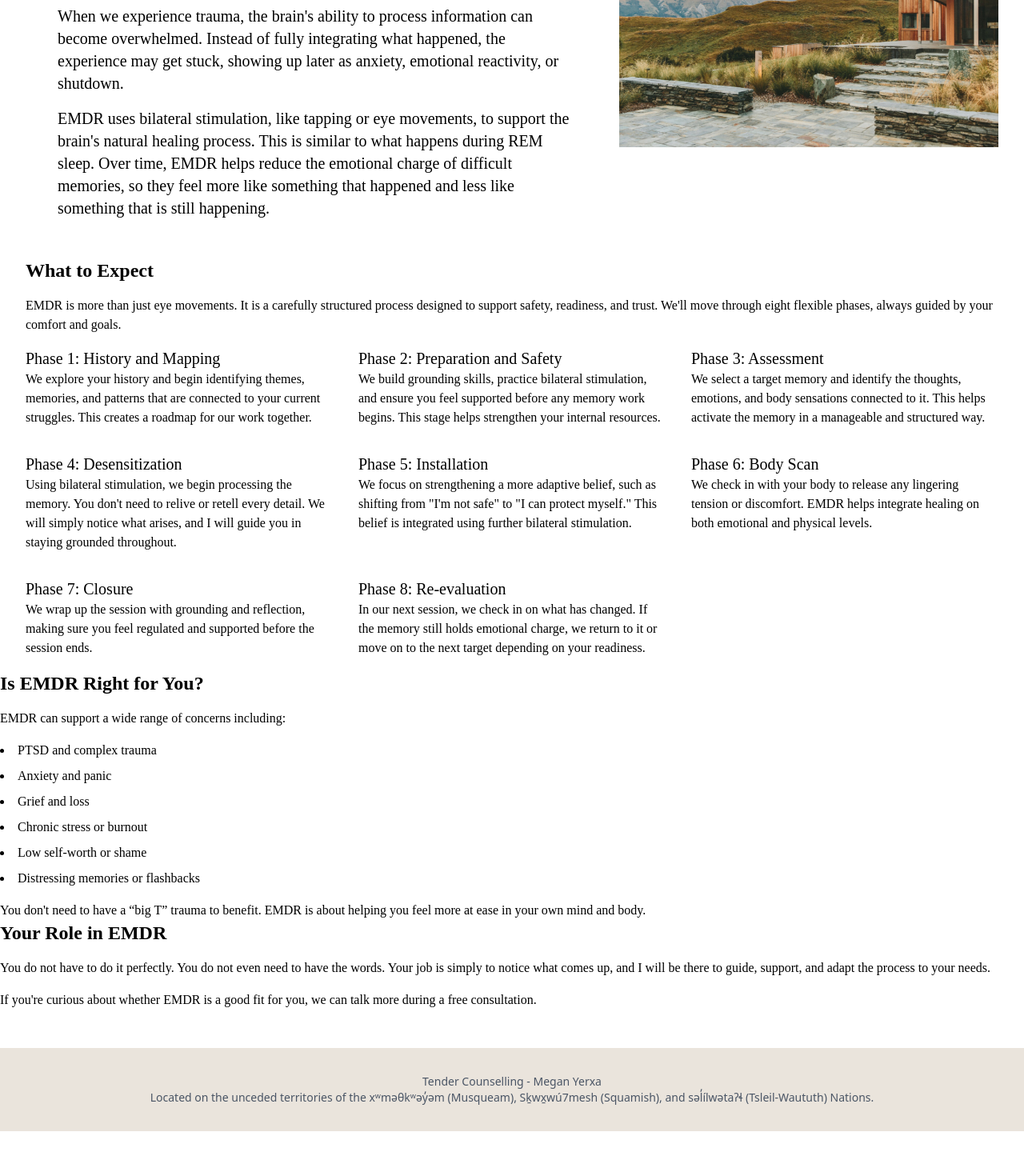
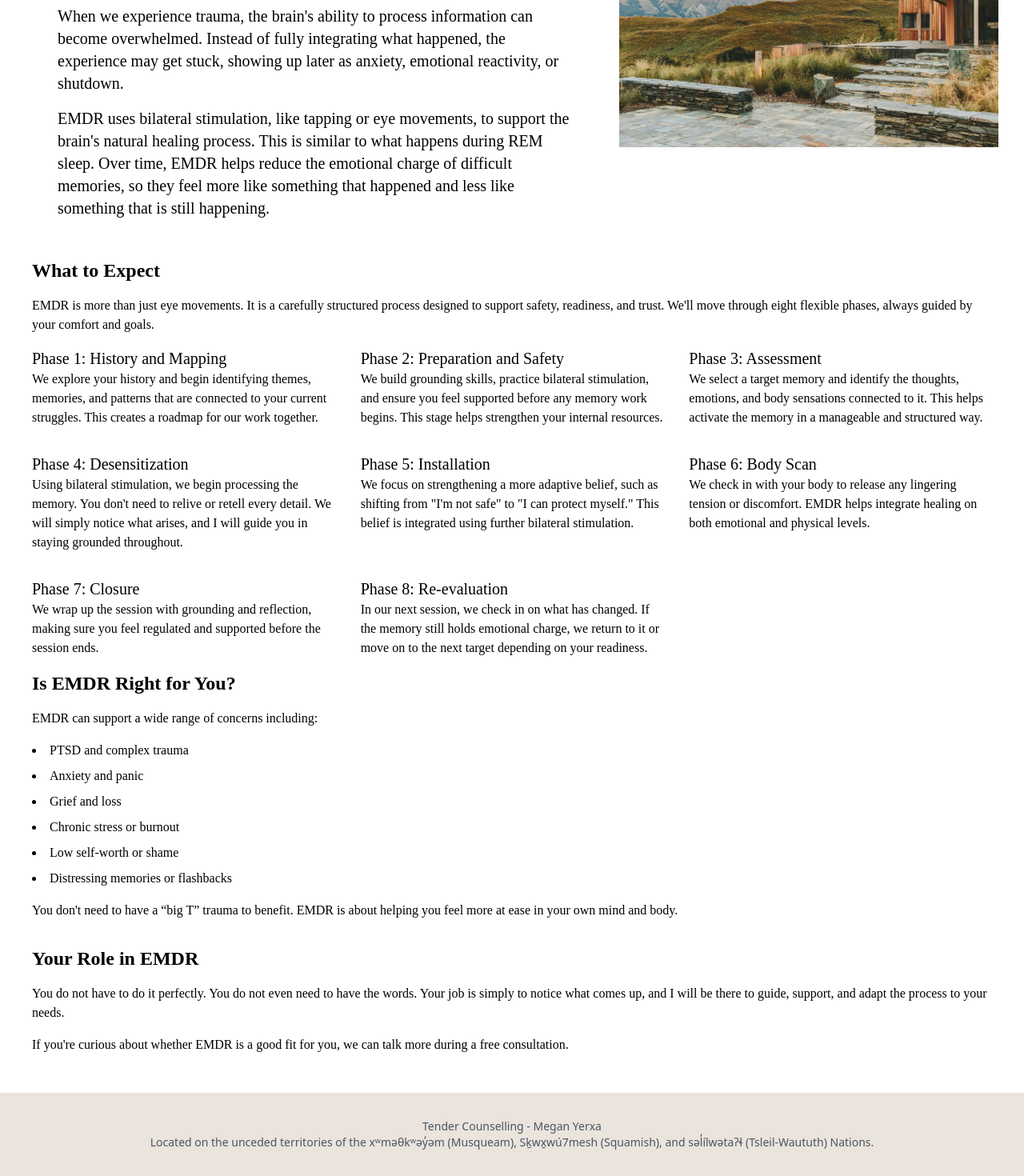
Before and after one commit to alexcoticehn/tender-ui, a Next.js app: page /emdr in a window 1280 px wide. Shown: the part 1198-2668 px from the top of the page at 80% size. Before the commit the page ends 2612 px from the top, so only its background shows below. Built offline with nearby package versions, Linux system fonts and the light colour scheme.

Commit message:
fix up soem spacing

```diff
--- a/src/app/emdr/page.tsx
+++ b/src/app/emdr/page.tsx
@@ -28,7 +28,7 @@ export default function EMDRTherapy() {
         </div>
       </div>
 
-      <section className="mx-8">
+      <section className="mx-10">
         <h2 className="text-2xl font-semibold mb-4">What to Expect</h2>
         <p className="mb-4">EMDR is more than just eye movements. It is a carefully structured process designed to support safety, readiness, and trust. We&apos;ll move through eight flexible phases, always guided by your comfort and goals.</p>
         <div className="grid md:grid-cols-3 gap-8 mb-4">
@@ -67,7 +67,7 @@ export default function EMDRTherapy() {
         </div>
       </section>
 
-      <section>
+      <section className="mx-10">
         <h2 className="text-2xl font-semibold mb-4">Is EMDR Right for You?</h2>
         <p className="mb-4">EMDR can support a wide range of concerns including:</p>
         <ul className="list-disc list-inside space-y-2">
@@ -81,7 +81,7 @@ export default function EMDRTherapy() {
         <p className="mt-4">You don&apos;t need to have a “big T” trauma to benefit. EMDR is about helping you feel more at ease in your own mind and body.</p>
       </section>
 
-      <section>
+      <section className="mx-10 mt-8">
         <h2 className="text-2xl font-semibold mb-4">Your Role in EMDR</h2>
         <p className="mb-4">You do not have to do it perfectly. You do not even need to have the words. Your job is simply to notice what comes up, and I will be there to guide, support, and adapt the process to your needs.</p>
         <p>If you&apos;re curious about whether EMDR is a good fit for you, we can talk more during a free consultation.</p>
```
